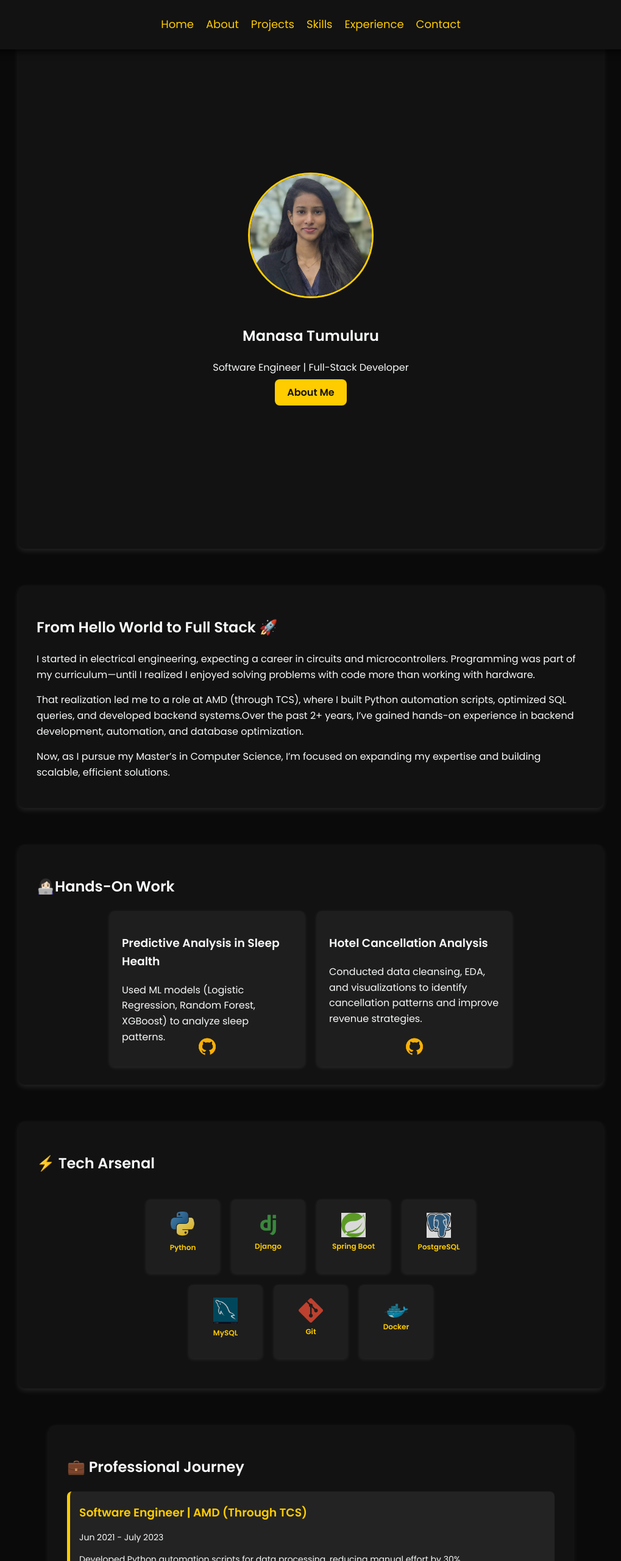
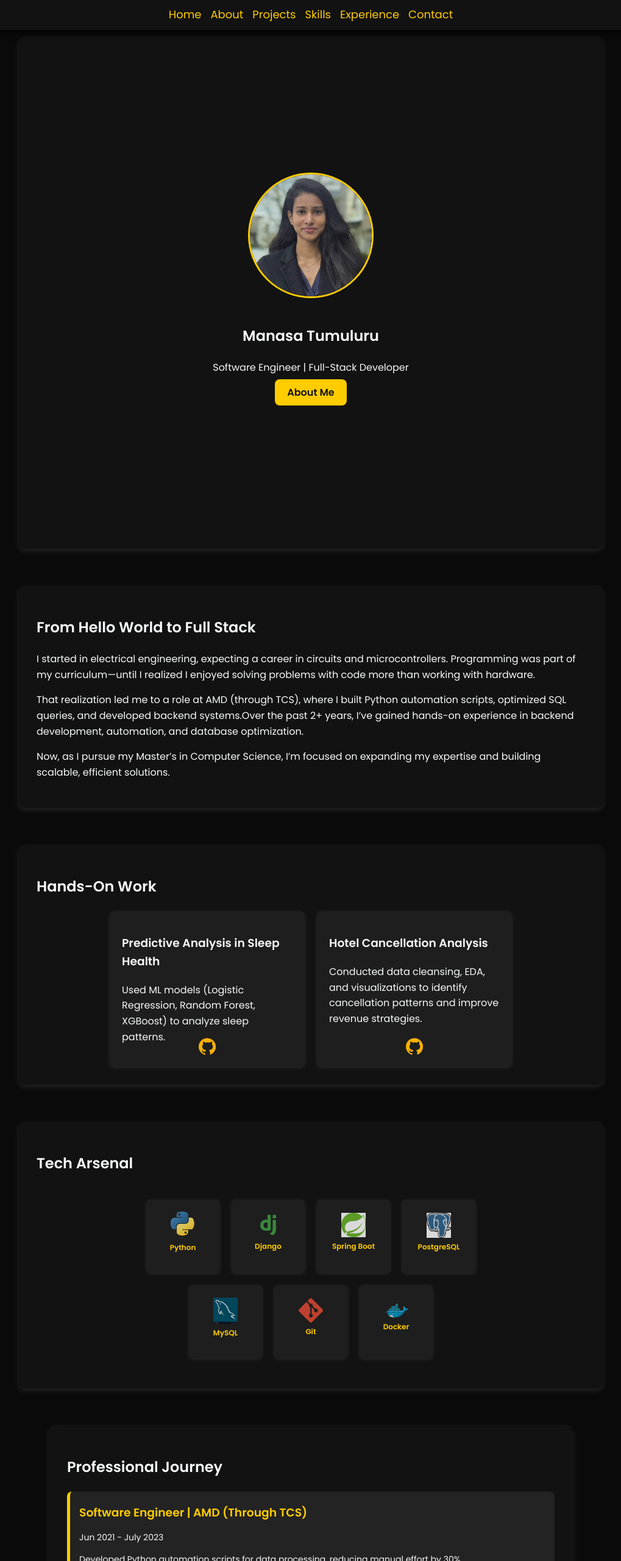
Before and after one commit to Manasatumuluru/Portfolio, a plain HTML site: page index.html in a window 1280 px wide. Shown: the top 2560 px of the page at 61% size, without its empty margins (130-1149 px from the left). Drawn offline with Linux system fonts and the light colour scheme.

Commit message:
Updated styles and navigation responsiveness

```diff
--- a/index.html
+++ b/index.html
@@ -35,14 +35,14 @@
 
   <!-- 🔹 About Section -->
   <section id="about">
-    <h2>From Hello World to Full Stack 🚀</h2>
+    <h2>From Hello World to Full Stack </h2>
     <p>I started in electrical engineering, expecting a career in circuits and microcontrollers. Programming was part of my curriculum—until I realized I enjoyed solving problems with code more than working with hardware.</p>
     <p>That realization led me to a role at AMD (through TCS), where I built Python automation scripts, optimized SQL queries, and developed backend systems.Over the past 2+ years, I’ve gained hands-on experience in backend development, automation, and database optimization.</p>
     <p>Now, as I pursue my Master’s in Computer Science, I’m focused on expanding my expertise and building scalable, efficient solutions.</p>
   </section>
 <!-- 🔹 Projects Section -->
 <section id="projects">
-  <h2>👩🏻‍💻Hands-On Work</h2>
+  <h2>Hands-On Work</h2>
   <div class="project-container">
     <div class="project">
       <h3>Predictive Analysis in Sleep Health</h3>
@@ -68,7 +68,7 @@
 
   <!-- 🔹 Tech Stack Section -->
   <section id="tech-stack">
-    <h2>⚡ Tech Arsenal</h2>
+    <h2>Tech Arsenal</h2>
     <div class="tech-stack">
       <div class="stack-item">
           <img src="Python.png" alt="Python">
@@ -103,7 +103,7 @@
 
   <!-- 🔹 Experience Section -->
   <section id="experience">
-    <h2>💼 Professional Journey</h2>
+    <h2> Professional Journey</h2>
     <div class="experience-card">
       <h3>Software Engineer | AMD (Through TCS)</h3>
       <p>Jun 2021 - July 2023</p>
@@ -116,7 +116,7 @@
 
 <!-- 🔹 Contact Section -->
 <section id="contact">
-  <h2>Let’s Connect and Collaborate! 💡</h2>
+  <h2>Let’s Connect and Collaborate!</h2>
   <div id="contact-links">
     <a href="mailto:lakshmimanasa.tumuluru@gmail.com">
       <img src="email.png" alt="Email" class="contact-icon">
--- a/styles.css
+++ b/styles.css
@@ -23,12 +23,18 @@ header {
 }
 
 nav ul {
-  display: flex;
-  justify-content: center;
-  gap: 20px;
+  display: flex !important;  /* Force horizontal layout */
+  flex-wrap: nowrap !important;  /* Prevents items from wrapping */
+  justify-content: center !important;  /* Centers the links */
+  align-items: center !important;
+  gap: 15px !important;  /* Adjust spacing */
   list-style: none;
   padding: 0;
+  margin: 0;
+  overflow-x: auto; /* Allows horizontal scrolling if needed */
+  white-space: nowrap; /* Ensures text stays on one line */
 }
+
 
 nav ul li a {
   color: #ffcc00;
@@ -297,9 +303,14 @@ html {
   }
 
   nav ul {
-    flex-direction: column;
+    display: flex !important;  /* Ensure it remains horizontal */
+    flex-wrap: nowrap !important;  /* Prevents wrapping */
+    justify-content: center;
     align-items: center;
+    padding: 10px 0;
+    overflow-x: auto; /* Scrollable if necessary */
   }
+
 
   .tech-stack {
     flex-direction: column;
```
